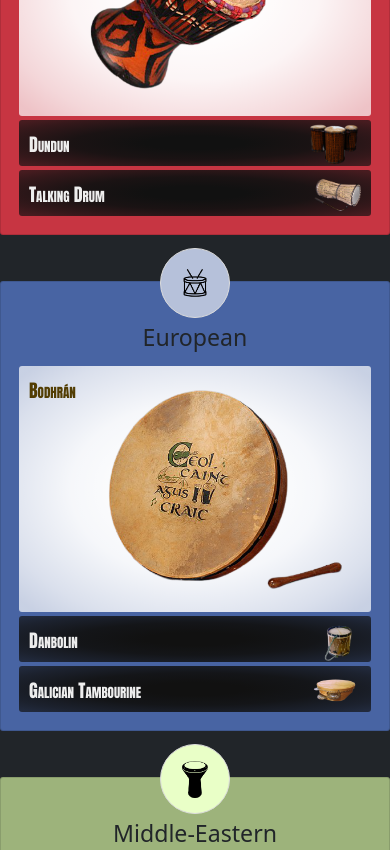
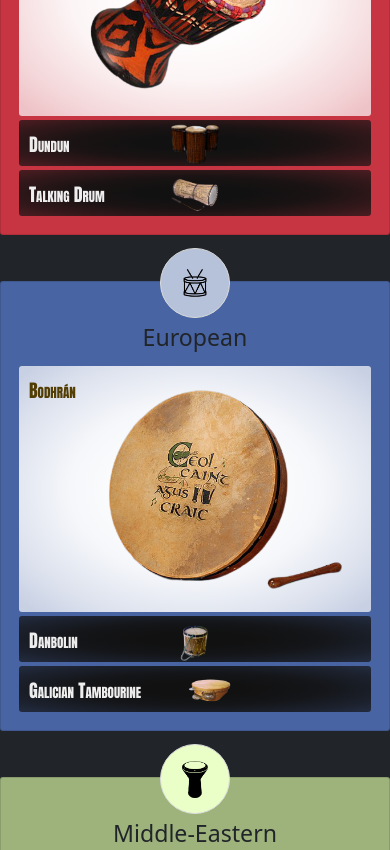
Before and after one commit to beamishboy/allaboutdrums, a plain HTML site: page index.html in a window 390 px wide. Shown: the part 1040-1890 px from the top of the page. Drawn offline with nearby package versions, Linux system fonts and the light colour scheme.

Commit message:
Batch publishing changes

```diff
--- a/index.html
+++ b/index.html
@@ -236,7 +236,7 @@
                                 <h5>Danbolin</h5>
                             </div>
                             <div class="panel panel-european">
-                                <div class="panel-image panel-image-tambourine">
+                                <div class="panel-image panel-image-tambourine apple">
                                 </div>
                                 <h5>Galician Tambourine</h5>
                             </div>
--- a/myscss/style.scss
+++ b/myscss/style.scss
@@ -549,24 +549,25 @@ body::after{    //for preloading background images
                     .panel {
                         flex: 1.5;
                         transition: all 500ms ease-in-out;
+                        .panel-image{
+                            background-position: center;
+                        }
+                        .panel-image-tambourine {
+                            background-position-x: calc(max(50%, 155px));
+                        }
+
                     }
                 }
 
                 h5 {
                     top: 14px;
+
                 }
             }
         }
 
-        .panel-image{
-            background-position: center;
-        }
 
-        @media (max-width: 399px) {
-            .panel-image-tambourine {
-            background-position-x: 54%;
-            }
-        }
+
 
         .panel.active {
             .panel-image{
@@ -574,7 +575,11 @@ body::after{    //for preloading background images
             }
         }
     }
+
+
 }
+
+
 
 @supports (-webkit-touch-callout: none) {
     /* CSS specific to iOS devices */
@@ -657,3 +662,15 @@ body::after{    //for preloading background images
         }
     }
 }
+
+
+
+
+
+
+// .apple {
+//     background-position: right;
+//     background-repeat:repeat;
+//     background-image: url("../img/icons/noun_Darbuka_421097.png");
+//     background-color: orange;
+//     }
```
Also changed, not shown: css/style.css.
